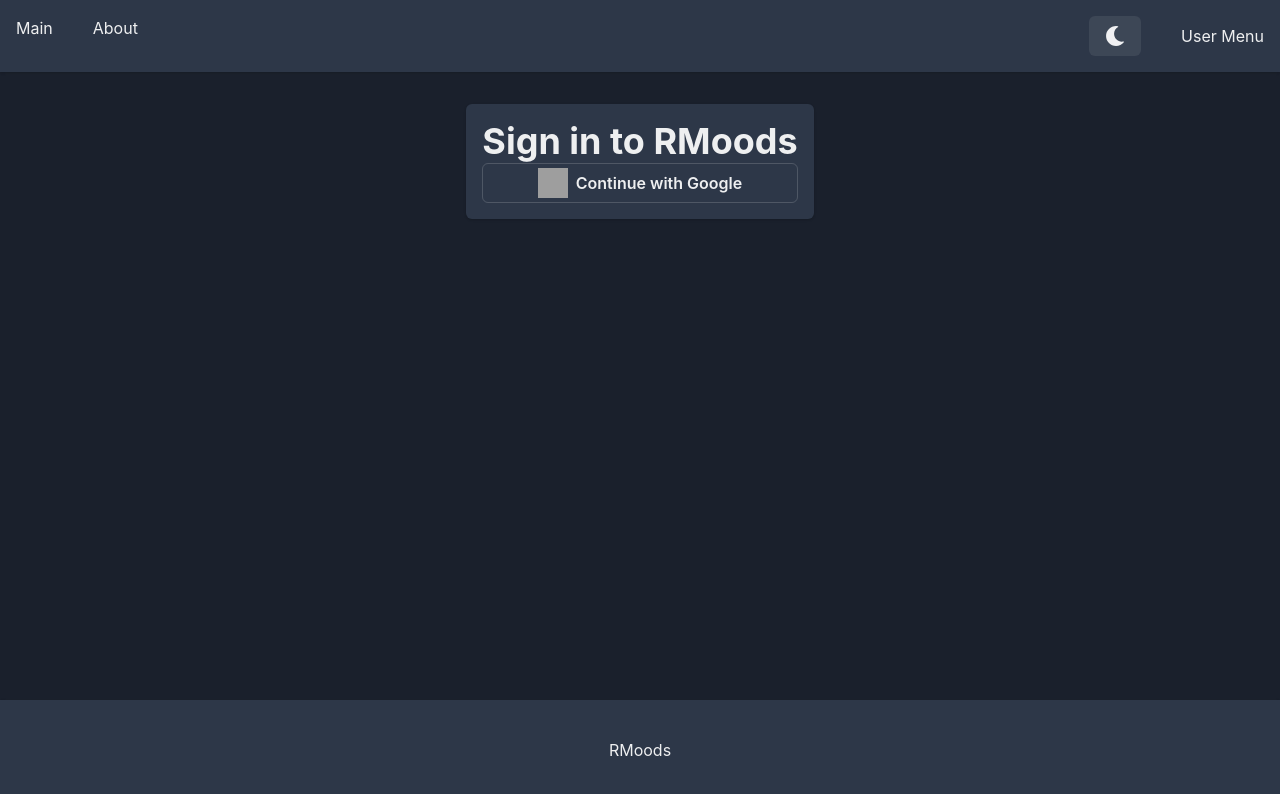
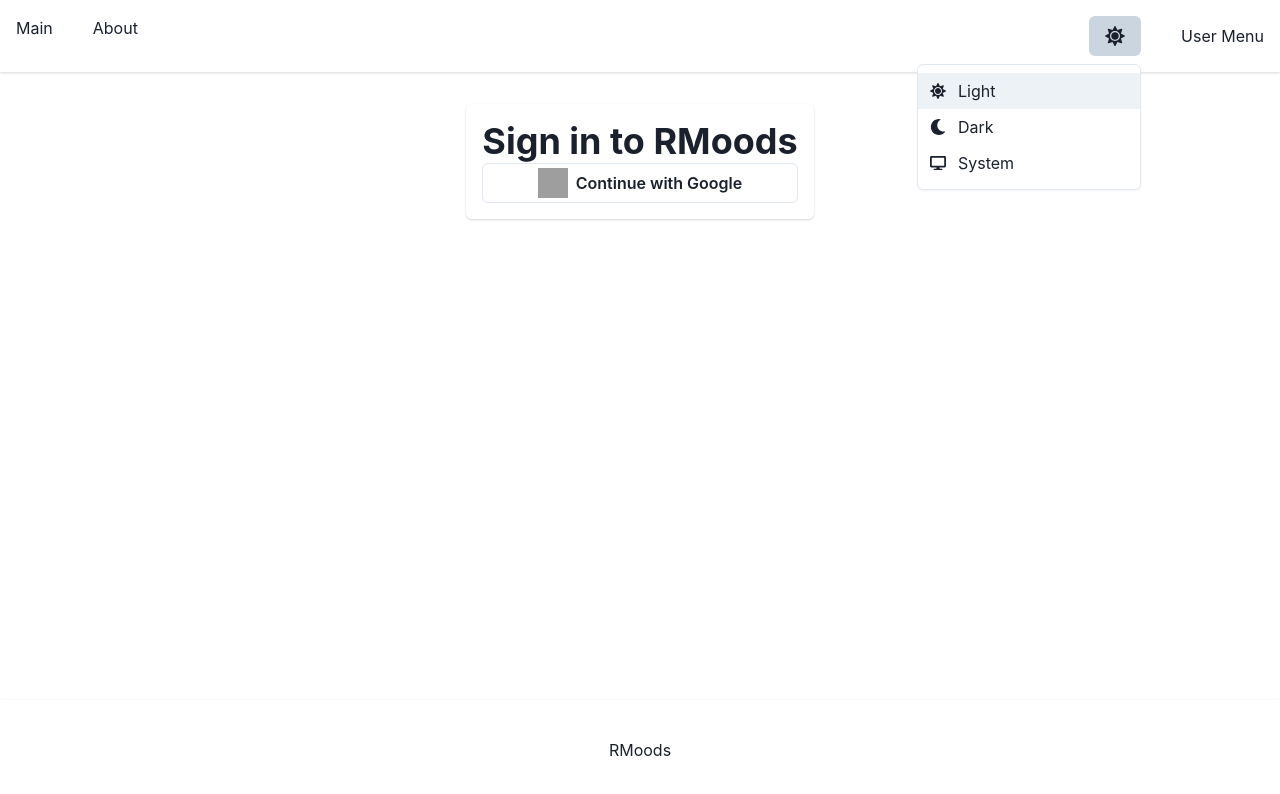
Before and after one commit to RMoodsTeam/RMoods, a React (Vite) app in the folder frontend/: page /login in a window 1280 px wide. Both pictures are taken after a click on the button "Theme menu". Shown: the top 794 px of the page. Built offline with nearby package versions, Linux system fonts and the light colour scheme; grey boxes are pictures that could not be loaded.

Commit message:
Improve theme switcher

```diff
--- a/frontend/src/components/navbar/ThemeSwitch.tsx
+++ b/frontend/src/components/navbar/ThemeSwitch.tsx
@@ -1,6 +1,15 @@
-import { Button, Icon, useColorMode, HStack } from "@chakra-ui/react";
+import {
+  Button,
+  Icon,
+  useColorMode,
+  HStack,
+  Menu,
+  MenuButton,
+  MenuList,
+  MenuItem,
+} from "@chakra-ui/react";
 import { FaSun, FaMoon, FaDesktop } from "react-icons/fa";
-import { getNextMode, getSystemMode } from "../../theme";
+import { getSystemMode, RMoodsColorMode } from "../../theme";
 import { useAtom } from "jotai";
 import { useEffect } from "react";
 import { colorModeAtom } from "../../atoms";
@@ -32,18 +41,27 @@ const ThemeSwitch = () => {
   };
 
   // Handle theme change logic
-  const onThemeChange = () => {
-    const nextMode = getNextMode(trueColorMode);
+  const onThemeChange = (newMode: RMoodsColorMode) => {
     const systemMode = getSystemMode();
 
-    setTrueColorMode(nextMode);
+    setTrueColorMode(newMode);
 
-    if (
-      (nextMode === "system" && colorMode !== systemMode) ||
-      (nextMode !== "system" && nextMode !== colorMode)
-    ) {
-      toggleColorMode();
+    if (newMode === "system") {
+      if (colorMode !== systemMode) {
+        toggleColorMode();
+      }
+    } else {
+      if (colorMode !== newMode) {
+        toggleColorMode();
+      }
     }
+
+    // if (
+    //   (newMode === "system" && newMode !== (systemMode as RMoodsColorMode)) ||
+    //   (newMode !== "system" && newMode !== colorMode)
+    // ) {
+    //   toggleColorMode();
+    // }
   };
 
   useEffect(() => {
@@ -55,11 +73,39 @@ const ThemeSwitch = () => {
 
   return (
     <header>
-      <Button onClick={onThemeChange} aria-label="Toggle Theme" px={4} py={2}>
-        <HStack spacing={2}>
-          <Icon as={getIcon()} boxSize={5} />
-        </HStack>
-      </Button>
+      <Menu>
+        <MenuButton as={Button} aria-label="Theme menu">
+          <HStack spacing={2}>
+            <Icon as={getIcon()} boxSize={5} />
+          </HStack>
+        </MenuButton>
+        <MenuList>
+          <HStack>
+            <MenuItem
+              onClick={() => onThemeChange("light")}
+              icon={<FaSun size={16} />}
+            >
+              Light
+            </MenuItem>
+          </HStack>
+          <HStack>
+            <MenuItem
+              onClick={() => onThemeChange("dark")}
+              icon={<FaMoon size={16} />}
+            >
+              Dark
+            </MenuItem>
+          </HStack>
+          <HStack minWidth={24}>
+            <MenuItem
+              onClick={() => onThemeChange("system")}
+              icon={<FaDesktop size={16} />}
+            >
+              System
+            </MenuItem>
+          </HStack>
+        </MenuList>
+      </Menu>
     </header>
   );
 };
--- a/frontend/src/theme.ts
+++ b/frontend/src/theme.ts
@@ -10,18 +10,6 @@ export const getSystemMode = (): 'light' | 'dark' => {
     }
   }
   return 'light'
-}
-
-export const getNextMode = (currentMode: RMoodsColorMode): RMoodsColorMode => {
-  console.log('Next mode for', currentMode)
-  switch (currentMode) {
-    case 'light':
-      return 'dark'
-    case 'dark':
-      return 'system'
-    case 'system':
-      return 'light'
-  }
 }
 
 if (!localStorage.getItem("COLOR_MODE")) {
@@ -48,7 +36,7 @@ export const rmoodsTheme = extendTheme({
     global: {
       body: {
         transitionProperty: 'background-color',
-        transitionDuration: '0.2s',
+        transitionDuration: '0.3s',
       }
     }
   }
```
